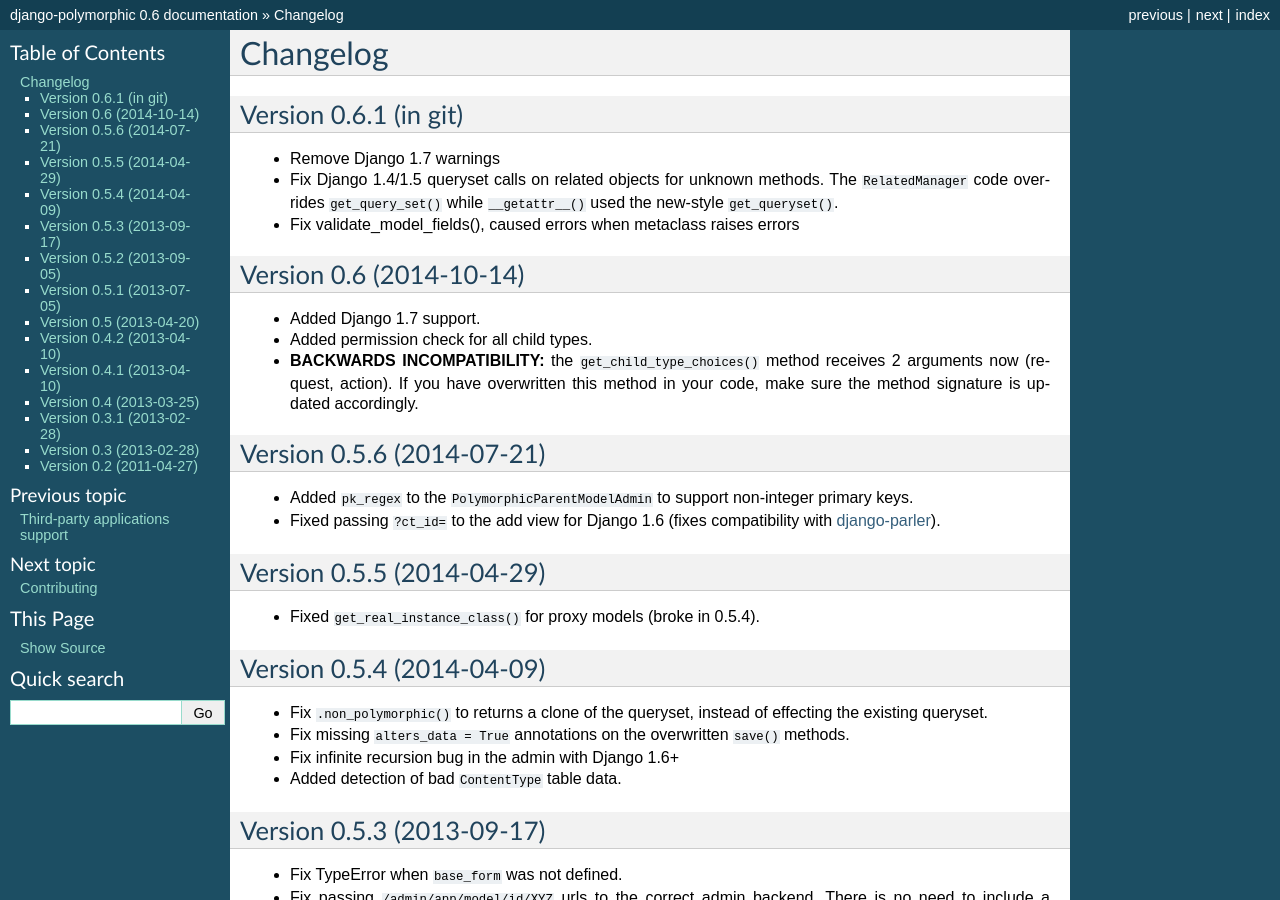
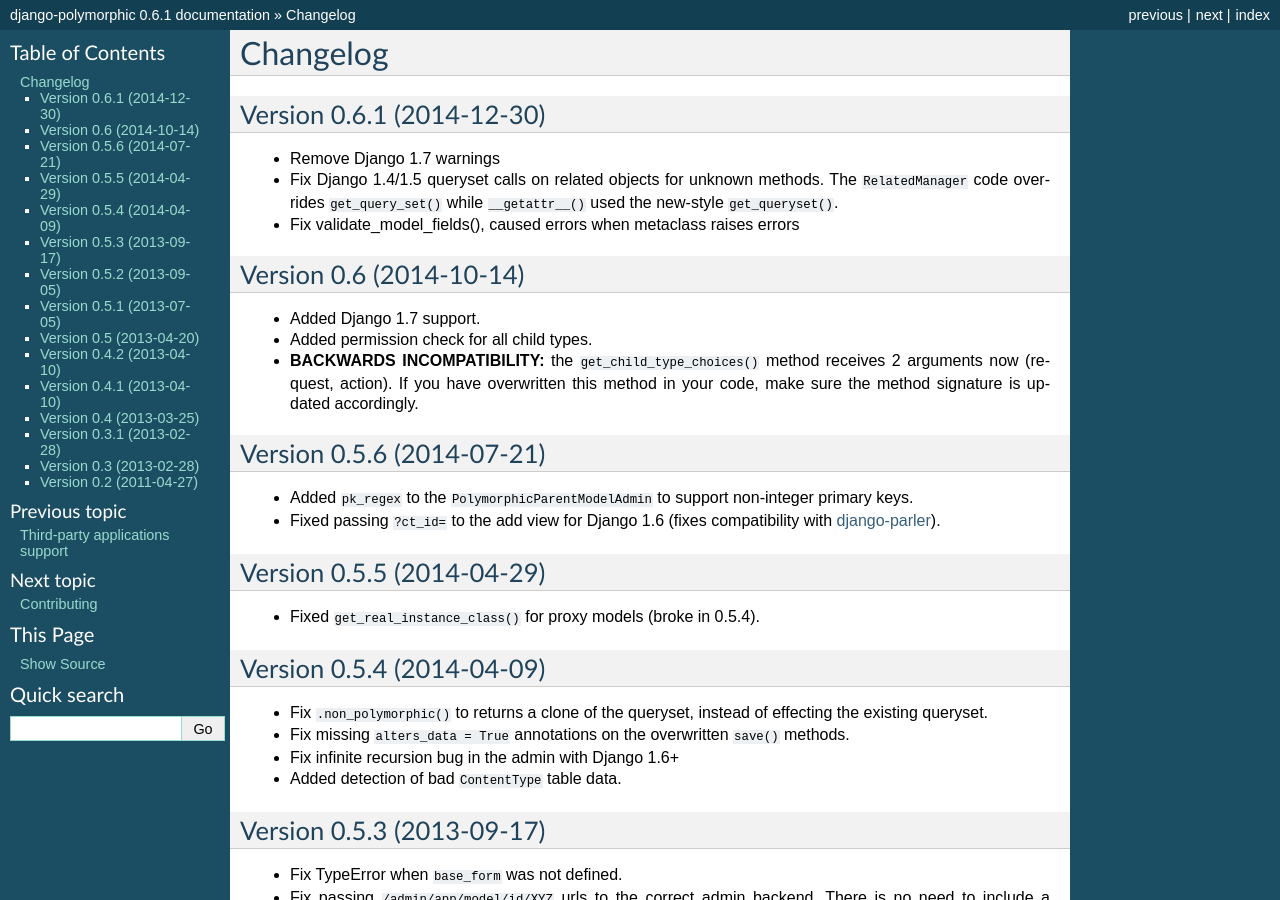
Before and after one commit to jazzband/django-polymorphic, a Sphinx documentation site: the page built from docs/changelog.rst, in a window 1280 px wide and 900 px high. Built offline with Sphinx 7.4.7, drawn with Linux system fonts in a browser that asks for light colours; some of the changed text lies outside the part shown.

Commit message:
Bump Version
(setup.py was already up to date)

```diff
--- a/docs/changelog.rst
+++ b/docs/changelog.rst
@@ -1,8 +1,8 @@
 Changelog
 ==========
 
-Version 0.6.1 (in git)
-----------------------
+Version 0.6.1 (2014-12-30)
+--------------------------
 
 * Remove Django 1.7 warnings
 * Fix Django 1.4/1.5 queryset calls on related objects for unknown methods.
--- a/docs/conf.py
+++ b/docs/conf.py
@@ -54,9 +54,9 @@
 # built documents.
 #
 # The short X.Y version.
-version = '0.6'
+version = '0.6.1'
 # The full version, including alpha/beta/rc tags.
-release = '0.6'
+release = '0.6.1'
 
 # The language for content autogenerated by Sphinx. Refer to documentation
 # for a list of supported languages.
```
